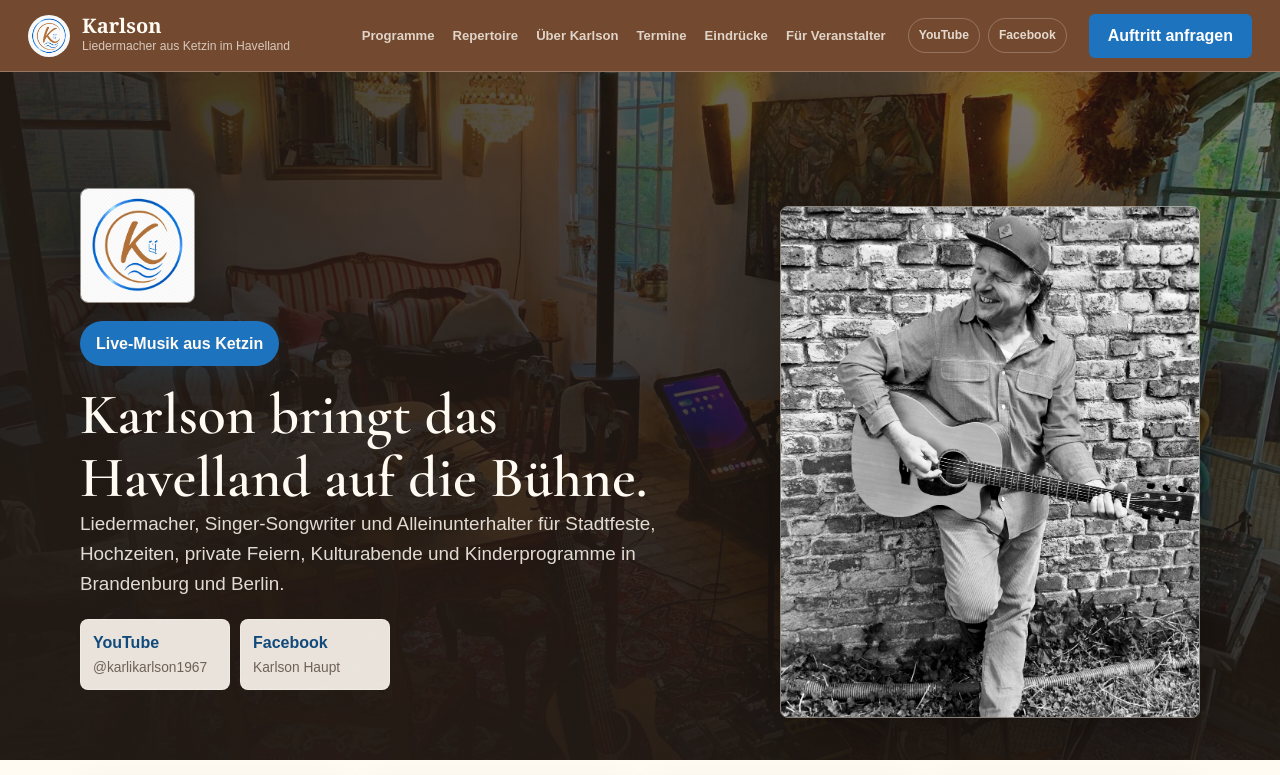
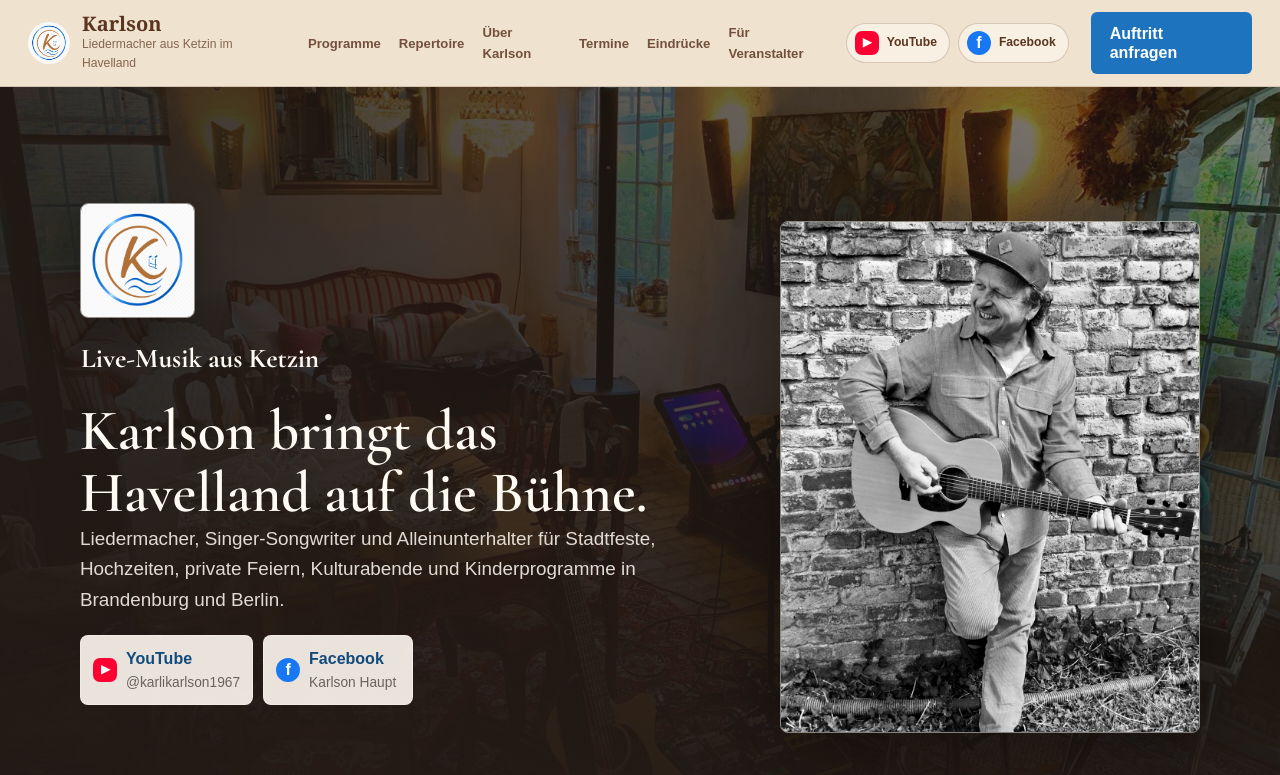
Before and after one commit to franklyai-botter/-karlson-website, a Next.js app: page / in a window 1280 px wide. Shown: the top 775 px of the page. Built offline with nearby package versions, Linux system fonts and the light colour scheme.

Commit message:
style: refine social buttons and beige labels

```diff
--- a/app/entwurf-2/page.tsx
+++ b/app/entwurf-2/page.tsx
@@ -44,7 +44,7 @@ export default function EntwurfZweiPage() {
             <p>Frank Haupt-Tschachtschal</p>
             <div className="v2-social" aria-label="Karlson online">
               {socialLinks.map((item) => (
-                <a key={item.label} href={item.href} target="_blank" rel="noopener noreferrer">
+                <a className={`social-button social-${item.label.toLowerCase()}`} key={item.label} href={item.href} target="_blank" rel="noopener noreferrer">
                   {item.label}: {item.handle}
                 </a>
               ))}
@@ -153,7 +153,7 @@ export default function EntwurfZweiPage() {
           </div>
           <div className="v2-social v2-social-contact" aria-label="Social Media">
             {socialLinks.map((item) => (
-              <a key={item.label} href={item.href} target="_blank" rel="noopener noreferrer">
+              <a className={`social-button social-${item.label.toLowerCase()}`} key={item.label} href={item.href} target="_blank" rel="noopener noreferrer">
                 {item.label}: {item.handle}
               </a>
             ))}
--- a/app/globals.css
+++ b/app/globals.css
@@ -6,6 +6,8 @@
   --brown: #a8662e;
   --brown-dark: #5b351f;
   --logo-brown: #6b3f24;
+  --header-beige: #efe1cc;
+  --label-blue: #17649c;
   --cream: #f7f1e8;
   --paper: #fffaf2;
   --ink: #221a15;
@@ -60,9 +62,9 @@ main {
   gap: 22px;
   min-height: 72px;
   padding: max(12px, env(safe-area-inset-top)) 28px 12px;
-  border-bottom: 1px solid rgba(255, 250, 242, 0.26);
-  background: rgba(107, 63, 36, 0.94);
-  color: #fffaf2;
+  border-bottom: 1px solid rgba(91, 53, 31, 0.18);
+  background: rgba(239, 225, 204, 0.94);
+  color: var(--brown-dark);
   backdrop-filter: blur(18px);
 }
 
@@ -88,7 +90,7 @@ main {
 
 .brand small {
   display: block;
-  color: rgba(255, 250, 242, 0.72);
+  color: rgba(91, 53, 31, 0.72);
   font-size: 0.76rem;
 }
 
@@ -107,22 +109,29 @@ main {
 }
 
 .header-social a {
-  border: 1px solid rgba(255, 250, 242, 0.24);
+  border: 1px solid rgba(91, 53, 31, 0.22);
   border-radius: 999px;
-  padding: 7px 10px;
-  color: rgba(255, 250, 242, 0.82);
+  padding: 7px 12px 7px 8px;
+  color: var(--brown-dark);
   font-size: 0.76rem;
   font-weight: 900;
+  background: rgba(255, 250, 242, 0.58);
 }
 
-.desktop-nav a,
+.desktop-nav a {
+  color: rgba(91, 53, 31, 0.84);
+}
+
+.desktop-nav a:hover {
+  color: var(--blue-dark);
+}
+
 .site-footer a {
   color: rgba(255, 250, 242, 0.78);
 }
 
-.desktop-nav a:hover,
 .site-footer a:hover {
-  color: #fff;
+  color: #fffaf2;
 }
 
 .header-cta,
@@ -155,11 +164,13 @@ main {
 .mobile-menu summary {
   min-height: 44px;
   padding: 10px 12px;
-  border: 1px solid rgba(255, 250, 242, 0.34);
+  border: 1px solid rgba(91, 53, 31, 0.24);
   border-radius: 6px;
   cursor: pointer;
   list-style: none;
   font-weight: 800;
+  color: var(--brown-dark);
+  background: rgba(255, 250, 242, 0.48);
 }
 
 .mobile-menu summary::-webkit-details-marker {
@@ -175,7 +186,7 @@ main {
   gap: 6px;
   padding: 14px;
   border-radius: 8px;
-  background: var(--logo-brown);
+  background: var(--header-beige);
   box-shadow: var(--shadow);
   max-height: calc(100svh - 84px);
   overflow-y: auto;
@@ -184,7 +195,41 @@ main {
 .mobile-menu a {
   padding: 12px;
   border-radius: 6px;
-  color: #fffaf2;
+  color: var(--brown-dark);
+}
+
+.social-button {
+  display: inline-flex;
+  align-items: center;
+  gap: 8px;
+}
+
+.social-button::before {
+  display: inline-grid;
+  place-items: center;
+  flex: 0 0 auto;
+  width: 24px;
+  height: 24px;
+  color: #fff;
+  font-family: Arial, Helvetica, sans-serif;
+  font-size: 0.86rem;
+  font-weight: 900;
+  line-height: 1;
+}
+
+.social-youtube::before {
+  content: "▶";
+  border-radius: 7px;
+  background: #ff0033;
+  font-size: 0.72rem;
+  text-indent: 1px;
+}
+
+.social-facebook::before {
+  content: "f";
+  border-radius: 999px;
+  background: #1877f2;
+  font-size: 1rem;
 }
 
 .hero {
@@ -256,13 +301,25 @@ main {
 
 .eyebrow {
   display: inline-flex;
-  color: #fffaf2;
-  background: var(--blue);
-  border-radius: 999px;
-  padding: 10px 16px;
+  color: var(--brown-dark);
+  background: var(--header-beige);
+  border-radius: 3px;
+  padding: 9px 14px;
   font-size: 1rem;
   font-weight: 900;
-  box-shadow: 0 8px 22px rgba(35, 85, 122, 0.2);
+  border: 1px solid rgba(91, 53, 31, 0.16);
+  box-shadow: 0 8px 22px rgba(91, 53, 31, 0.12);
+}
+
+.hero .eyebrow {
+  color: #fffaf2;
+  background: transparent;
+  border-color: transparent;
+  box-shadow: none;
+  font-family: var(--font-display), Georgia, "Times New Roman", serif;
+  font-size: 1.7rem;
+  font-weight: 700;
+  padding: 0;
 }
 
 h1,
@@ -271,12 +328,17 @@ h3 {
   font-family: var(--font-display), Georgia, "Times New Roman", serif;
   line-height: 1.08;
   margin: 0;
+  color: var(--brown-dark);
 }
 
 h1 {
   max-width: 840px;
   margin-top: 18px;
   font-size: 3.6rem;
+}
+
+.hero h1 {
+  color: #fffaf2;
 }
 
 h2 {
@@ -309,14 +371,23 @@ h3 {
 }
 
 .social-links a {
-  display: inline-grid;
-  gap: 1px;
   min-width: 150px;
   border: 1px solid rgba(34, 26, 21, 0.16);
   border-radius: 8px;
   padding: 10px 12px;
   background: rgba(255, 255, 255, 0.74);
   color: var(--brown-dark);
+}
+
+.social-links a {
+  display: grid;
+  grid-template-columns: 24px minmax(0, 1fr);
+  gap: 1px 9px;
+  align-items: center;
+}
+
+.social-links a::before {
+  grid-row: span 2;
 }
 
 .social-links strong {
@@ -811,7 +882,7 @@ textarea {
 }
 
 .v2-card-grid h3 {
-  color: var(--blue-dark);
+  color: var(--brown-dark);
   font-size: 1.25rem;
 }
 
--- a/app/layout.tsx
+++ b/app/layout.tsx
@@ -64,7 +64,7 @@ function Header() {
 
       <div className="header-social" aria-label="Social Media">
         {socialLinks.map((item) => (
-          <a key={item.label} href={item.href} target="_blank" rel="noopener noreferrer">
+          <a className={`social-button social-${item.label.toLowerCase()}`} key={item.label} href={item.href} target="_blank" rel="noopener noreferrer">
             {item.label}
           </a>
         ))}
@@ -83,7 +83,7 @@ function Header() {
             </Link>
           ))}
           {socialLinks.map((item) => (
-            <a key={item.label} href={item.href} target="_blank" rel="noopener noreferrer">
+            <a className={`social-button social-${item.label.toLowerCase()}`} key={item.label} href={item.href} target="_blank" rel="noopener noreferrer">
               {item.label}
             </a>
           ))}
@@ -117,7 +117,7 @@ function Footer() {
       </nav>
       <nav aria-label="Social Media">
         {socialLinks.map((item) => (
-          <a key={item.label} href={item.href} target="_blank" rel="noopener noreferrer">
+          <a className={`social-button social-${item.label.toLowerCase()}`} key={item.label} href={item.href} target="_blank" rel="noopener noreferrer">
             {item.label} <span>{item.handle}</span>
           </a>
         ))}
--- a/app/page.tsx
+++ b/app/page.tsx
@@ -36,7 +36,7 @@ export default function Home() {
           </p>
           <div className="social-links hero-social" aria-label="Karlson online">
             {socialLinks.map((item) => (
-              <a key={item.label} href={item.href} target="_blank" rel="noopener noreferrer">
+              <a className={`social-button social-${item.label.toLowerCase()}`} key={item.label} href={item.href} target="_blank" rel="noopener noreferrer">
                 <strong>{item.label}</strong>
                 <span>{item.handle}</span>
               </a>
@@ -184,7 +184,7 @@ export default function Home() {
           </div>
           <div className="social-links">
             {socialLinks.map((item) => (
-              <a key={item.label} href={item.href} target="_blank" rel="noopener noreferrer">
+              <a className={`social-button social-${item.label.toLowerCase()}`} key={item.label} href={item.href} target="_blank" rel="noopener noreferrer">
                 <strong>{item.label}</strong>
                 <span>{item.handle}</span>
               </a>
```
